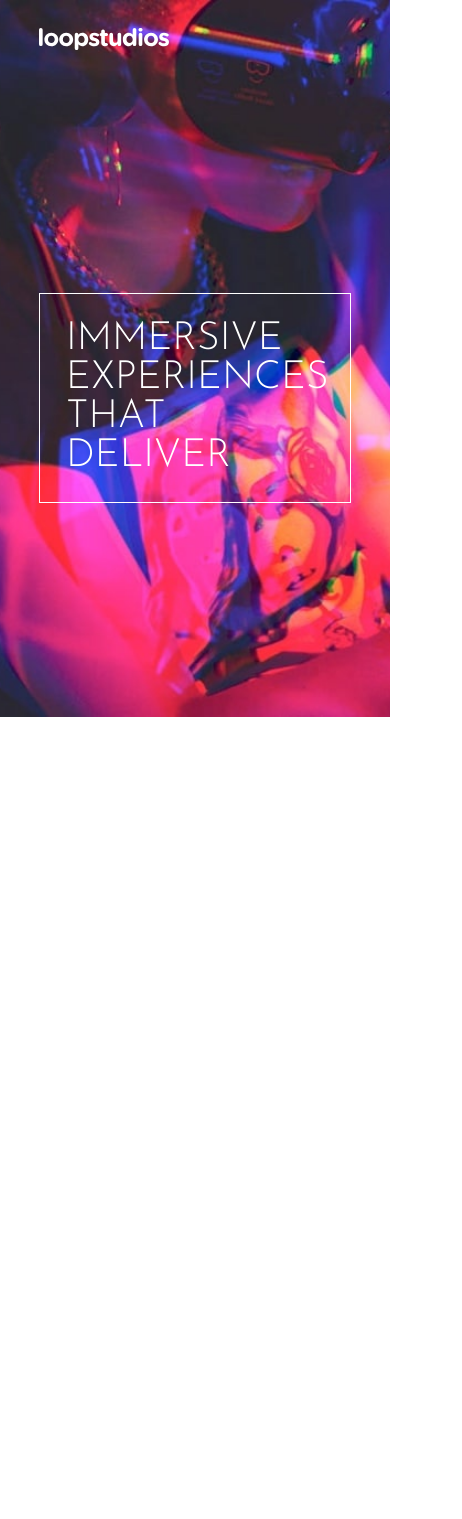
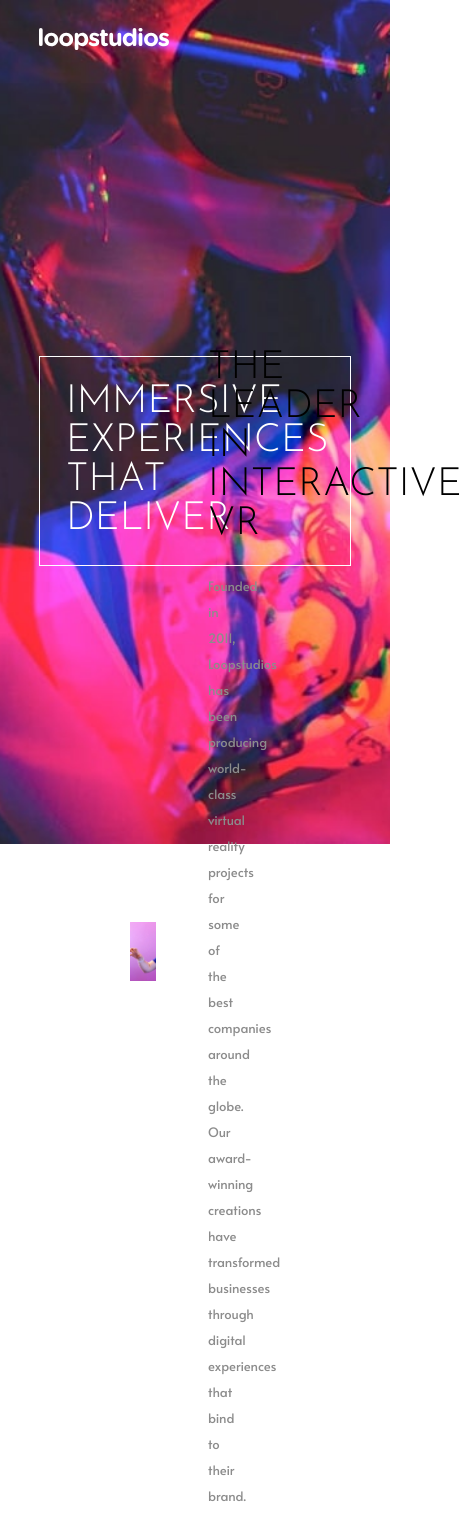
Before and after one commit to TiagoDiass/loopstudios-landing-page, a Next.js app: page / in a window 390 px wide. Shown: the whole page, 462 px wide, since content can reach past the window. Before the commit the page ends 844 px from the top, so only its background shows below. Built offline with nearby package versions, Linux system fonts and the light colour scheme.

Commit message:
feat: add SecondarySection component, not responsive yet

```diff
--- a/src/pages/index.tsx
+++ b/src/pages/index.tsx
@@ -13,6 +13,26 @@ export default function Home() {
           <Header />
           <h1>IMMERSIVE EXPERIENCES THAT DELIVER</h1>
         </S.HeroBanner>
+
+        <S.SecondarySection>
+          <div className='content'>
+            <img
+              src='/images/desktop/image-interactive.jpg'
+              alt='Man using a VR device'
+            />
+
+            <article>
+              <h2>THE LEADER IN INTERACTIVE VR</h2>
+
+              <p>
+                Founded in 2011, Loopstudios has been producing world-class
+                virtual reality projects for some of the best companies around
+                the globe. Our award-winning creations have transformed
+                businesses through digital experiences that bind to their brand.
+              </p>
+            </article>
+          </div>
+        </S.SecondarySection>
       </S.MainContainer>
     </>
   );
--- a/src/styles/pages/home.styles.ts
+++ b/src/styles/pages/home.styles.ts
@@ -1,9 +1,11 @@
 import styled from 'styled-components';
 
-export const MainContainer = styled.main``;
+export const MainContainer = styled.main`
+  /* background-color: tomato; */
+`;
 
 export const HeroBanner = styled.section`
-  height: 85vh;
+  height: 100vh;
   background-image: url('/images/desktop/image-hero.jpg');
   background-repeat: no-repeat;
   background-size: cover;
@@ -36,3 +38,45 @@ export const HeroBanner = styled.section`
     }
   }
 `;
+
+export const SecondarySection = styled.section`
+  /* background-color: #eee; */
+  min-height: 80vh;
+  padding: 6rem 10rem;
+
+  .content {
+    /* background-color: #ccc; */
+    display: grid;
+    grid-template-columns: 2fr 1fr;
+    position: relative;
+
+    img {
+      width: 100%;
+    }
+
+    article {
+      position: absolute;
+      bottom: 0;
+      right: 0;
+      width: 45%;
+      height: 60%;
+      padding: 4rem;
+
+      display: flex;
+      flex-direction: column;
+      justify-content: center;
+      row-gap: 2.2rem;
+
+      background-color: #fff;
+
+      h2 {
+        font-size: 3rem;
+      }
+
+      p {
+        color: var(--gray);
+        line-height: 2rem;
+      }
+    }
+  }
+`;
```
